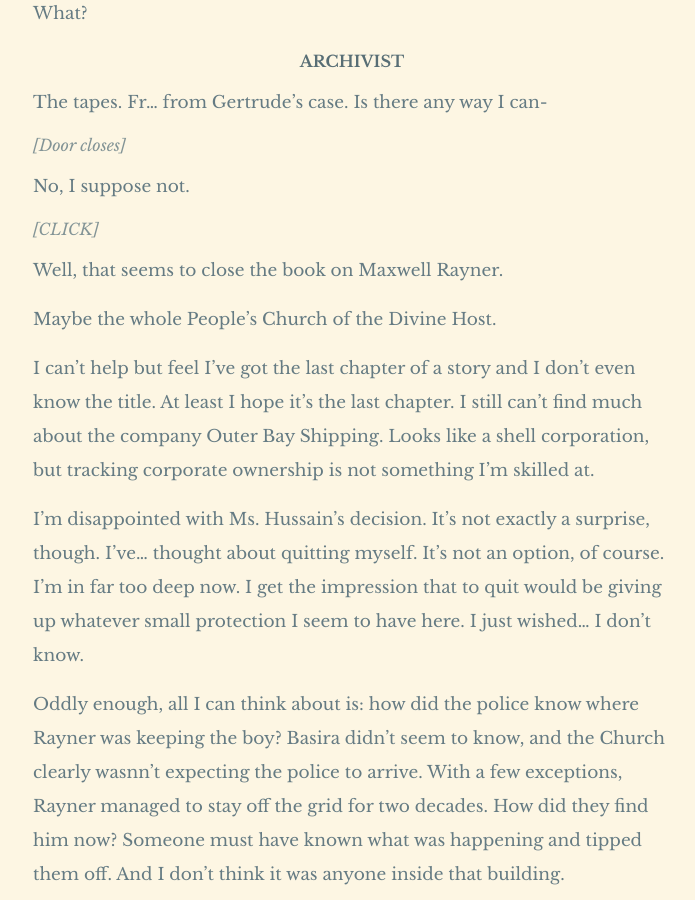
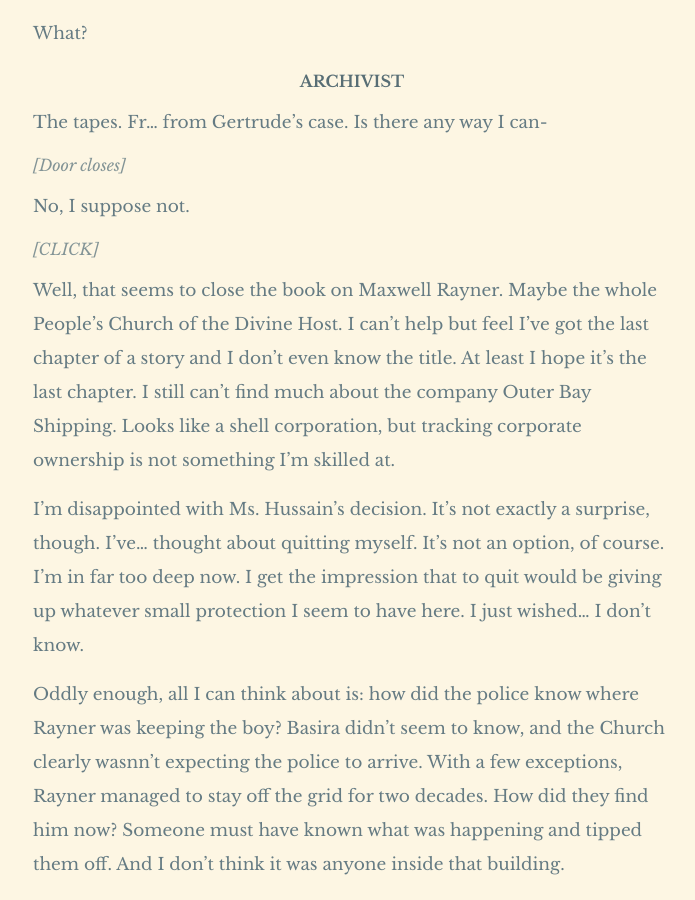
Before and after one commit to Snarp/magnus_archives_transcripts, a Jekyll site: the page built from _posts/2017-07-12-073.md, in a window 1280 px wide and 900 px high, scrolled down 10221 px. Shown: the whole window, without its empty margins (288-983 px from the left). Built offline with Jekyll 4.4.1, drawn with Linux system fonts in a browser that asks for light colours; some web fonts are replaced; some of the changed lines change nothing that is shown.

Commit message:
[Savescum auto-commit.]

```diff
--- a/_posts/2017-07-12-073.md
+++ b/_posts/2017-07-12-073.md
@@ -19,6 +19,8 @@ accessible_pdf:
 official:       "https://drive.google.com/drive/folders/0BzWtYJgwf5A9NU1Vd0pMTG9HcmM"
 unofficial:
 ---
+
+##### [CLICK]
 
 #### ARCHIVIST
 
@@ -172,11 +174,7 @@ No, I suppose not.
 
 ##### [CLICK]
 
-Well, that seems to close the book on Maxwell Rayner.
-
-Maybe the whole People's Church of the Divine Host.
-
-I can't help but feel I've got the last chapter of a story and I don't even know the title. At least I hope it's the last chapter. I still can't find much about the company Outer Bay Shipping. Looks like a shell corporation, but tracking corporate ownership is not something I'm skilled at.
+Well, that seems to close the book on Maxwell Rayner. Maybe the whole People's Church of the Divine Host. I can't help but feel I've got the last chapter of a story and I don't even know the title. At least I hope it's the last chapter. I still can't find much about the company Outer Bay Shipping. Looks like a shell corporation, but tracking corporate ownership is not something I'm skilled at.
 
 I'm disappointed with Ms. Hussain's decision. It's not exactly a surprise, though. I've... thought about quitting myself. It's not an option, of course. I'm in far too deep now. I get the impression that to quit would be giving up whatever small protection I seem to have here. I just wished... I don't know.
 
```
